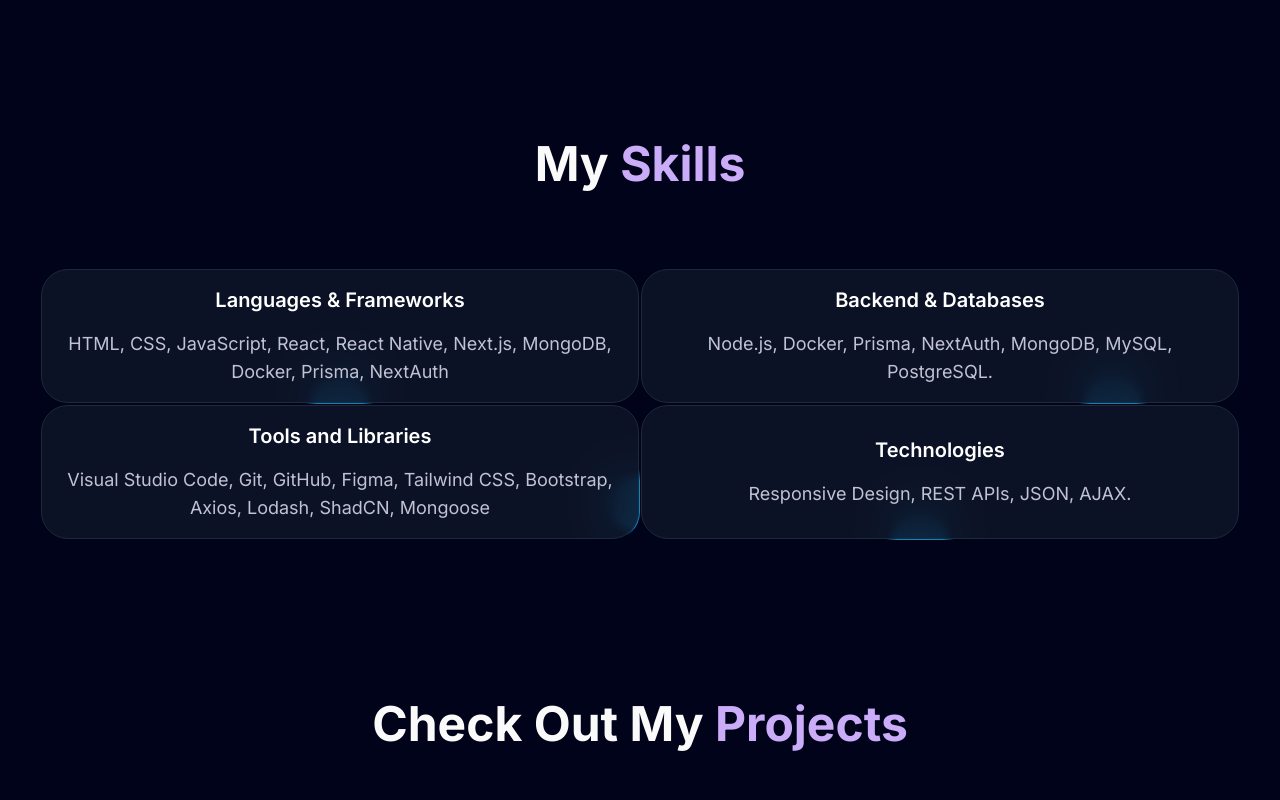
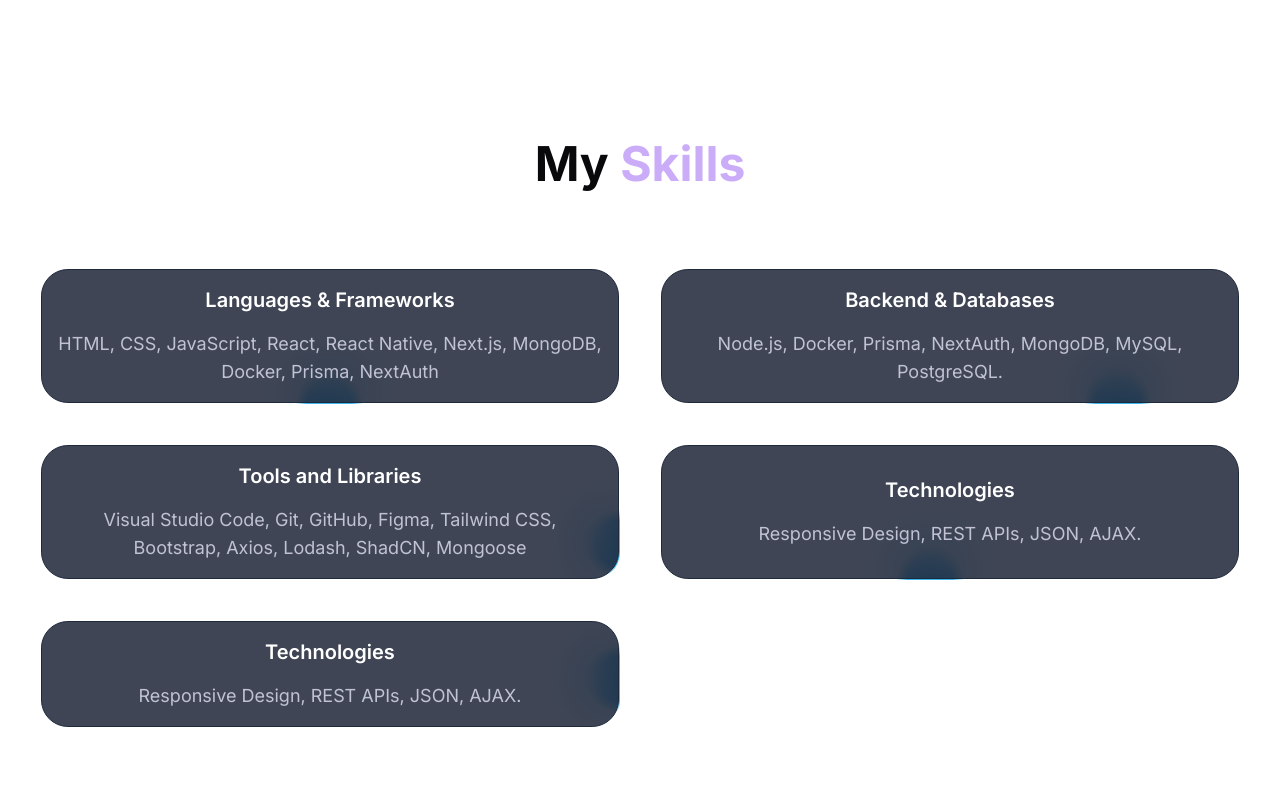
Before and after one commit to dmukaj/portfolio, a Next.js app: page / in a window 1280 px wide. Shown: the part 820-1620 px from the top of the page. Built offline with nearby package versions, Linux system fonts and the light colour scheme.

Commit message:
add container to moving cards

```diff
--- a/app/layout.tsx
+++ b/app/layout.tsx
@@ -20,7 +20,7 @@
       <body className={inter.className}>
         <ThemeProvider
           attribute="class"
-          defaultTheme="dark"
+          defaultTheme="light"
           enableSystem
           disableTransitionOnChange
         >
--- a/components/Experiences.tsx
+++ b/components/Experiences.tsx
@@ -4,11 +4,11 @@
 
 const Experiences = () => {
   return (
-    <div>
+    <div className="flex flex-col justify-center items-center ">
       <h1 className="heading mb-20">
         My <span className="text-purple ">Skills</span>
       </h1>
-      <div className="grid lg:grid-cols-4 grid-cols-1 ">
+      <div className="grid lg:grid-cols-4 grid-cols-1 gap-10">
         {workExperience.map((item) => (
           <Button
             key={item.id}
--- a/components/ui/InfiniteMovingCard.tsx
+++ b/components/ui/InfiniteMovingCard.tsx
@@ -73,7 +73,7 @@
     <div
       ref={containerRef}
       className={cn(
-        "scroller relative z-20 lg:w-[80vw] w-[90vw] overflow-hidden [mask-image:linear-gradient(to_right,transparent,white_20%,white_80%,transparent)] mb-28",
+        "container justify-center scroller relative z-20 w-[85vw] overflow-hidden [mask-image:linear-gradient(to_right,transparent,white_20%,white_80%,transparent)] mb-28",
         className
       )}
     >
@@ -86,14 +86,14 @@
       <ul
         ref={scrollerRef}
         className={cn(
-          " flex min-w-full shrink-0 lg:gap-8 gap-4 py-4 my-10 w-max flex-nowrap",
+          " flex w-full shrink-0 lg:gap-8 gap-4 py-4 my-10 flex-nowrap",
           start && "animate-scroll ",
           pauseOnHover && "hover:[animation-play-state:paused]"
         )}
       >
         {items.map((item, idx) => (
           <li
-            className="w-[350px] max-w-full relative rounded-2xl border border-b-0 flex-shrink-0 border-slate-700 px-8 py-6 md:w-[450px]"
+            className="w-[350px] max-w-full relative rounded-2xl border border-b-0 flex-shrink-0 border-slate-700 py-6 md:w-[450px]"
             style={{
               background:
                 "linear-gradient(180deg, var(--slate-800), var(--slate-900)",
--- a/data/index.ts
+++ b/data/index.ts
@@ -209,6 +209,13 @@
     className: "md:col-span-2",
     thumbnail: "/exp4.svg",
   },
+  {
+    id: 4,
+    title: "Technologies",
+    desc: "Responsive Design, REST APIs, JSON, AJAX.",
+    className: "md:col-span-2",
+    thumbnail: "/exp4.svg",
+  },
 ];
 
 // export const socialMedia = [
```
